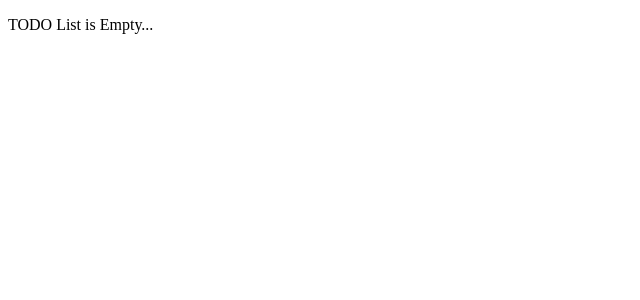
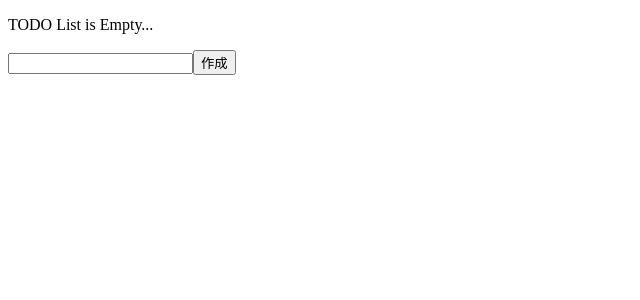
Before and after one commit to Hiromi-I/practice-react-recoil, a React (Create React App) app: page / in a window 1280 px wide. Shown: the top 300 px of the page, without its empty margins (0-640 px from the left). Built offline with nearby package versions, Linux system fonts and the light colour scheme.

Commit message:
Todo作成用のコンポーネントを追加

```diff
--- a/src/App.tsx
+++ b/src/App.tsx
@@ -1,11 +1,13 @@
 import { RecoilRoot } from "recoil";
 import TodoList from "./components/TodoList";
+import TodoCreator from "./components/TodoCreator";
 
 
 const App = () => {
   return (
     <RecoilRoot>
       <TodoList />
+      <TodoCreator />
     </RecoilRoot>
   );
 };
--- /dev/null
+++ b/src/components/TodoCreator.tsx
@@ -0,0 +1,26 @@
+import { ChangeEvent, useState } from "react";
+import { useRecoilState } from "recoil";
+
+import { todoListState } from "../datas/todo";
+
+const TodoCreator = () => {
+  const [title, setTitle] = useState("");
+  const [todoList, setTodoList] = useRecoilState(todoListState);
+
+  const createTodo = () => {
+    setTodoList([...todoList, {id: todoList.length + 1, title, isComplete: false}])
+    setTitle("");
+  };
+  const onChangeHandler = (event: ChangeEvent<HTMLInputElement>) => {
+    setTitle(event.target.value);
+  }
+
+  return (
+    <div>
+      <input type="text" value={title} onChange={onChangeHandler} />
+      <button onClick={createTodo}>作成</button>
+    </div>
+  )
+};
+
+export default TodoCreator;
```
